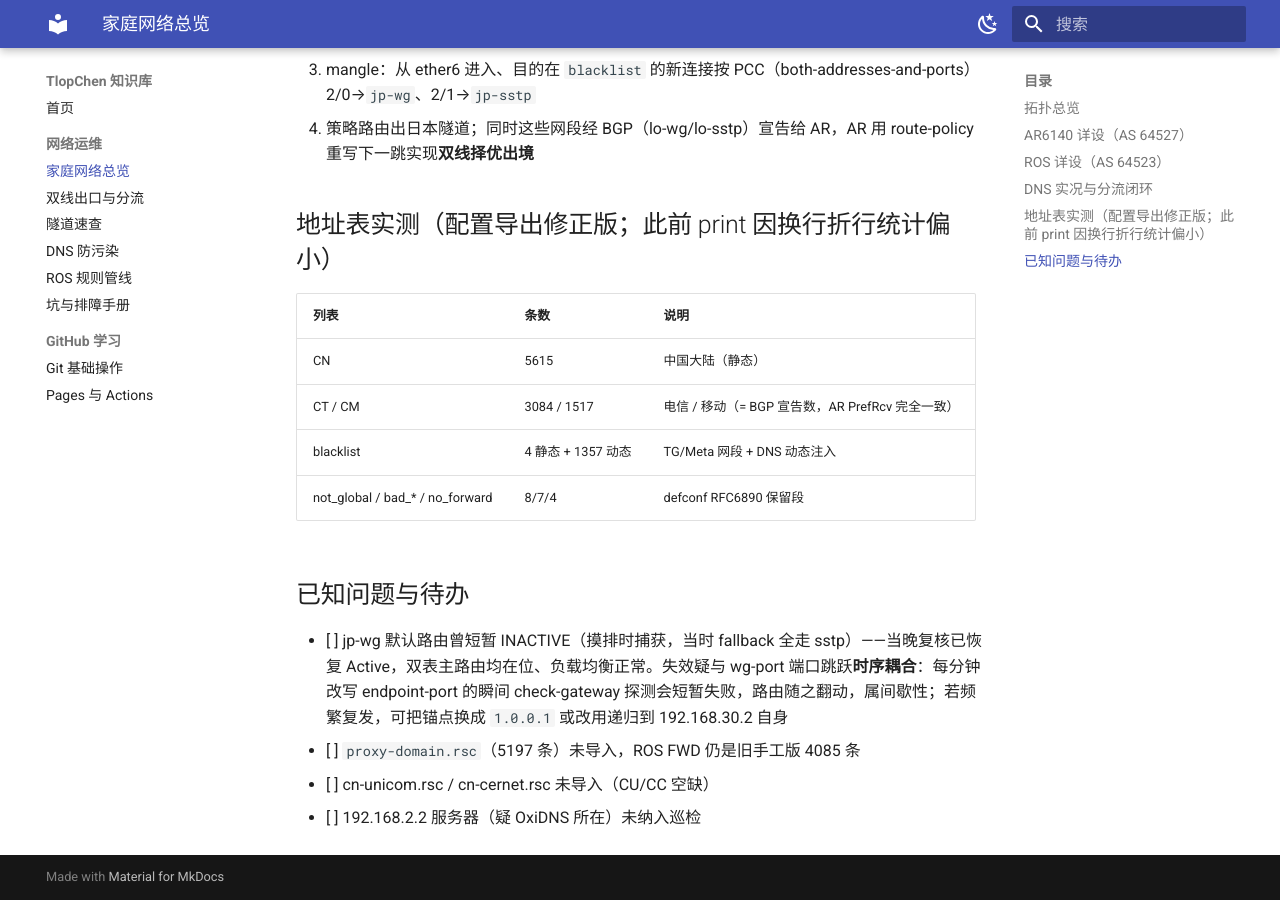
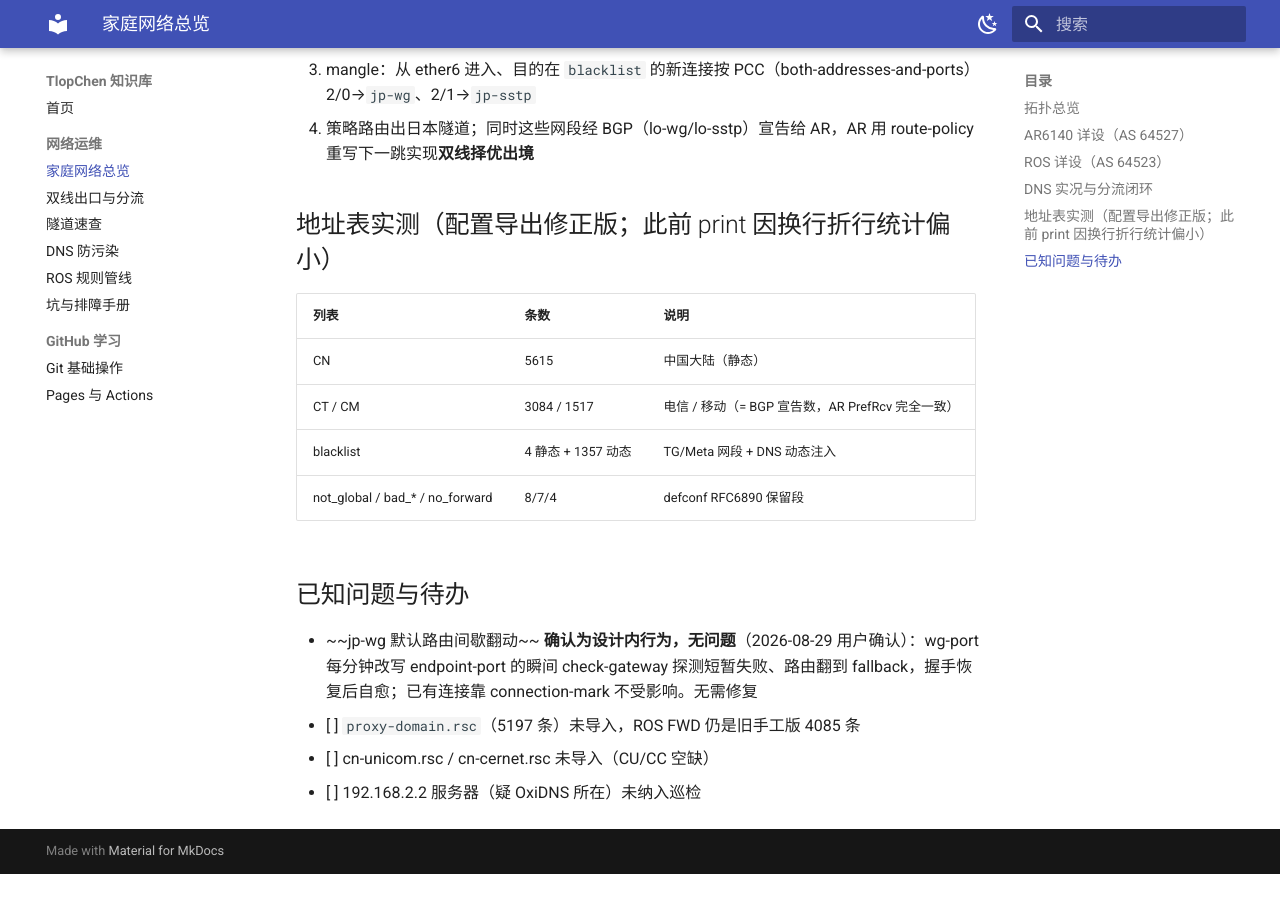
Before and after one commit to TlopChen/wiki, an MkDocs documentation site: the page built from docs/network/home-lab.md, in a window 1280 px wide and 900 px high, scrolled down 1991 px. Built offline with MkDocs 1.6.1 and Material for MkDocs 9.7.7, drawn with Linux system fonts in a browser that asks for light colours; after the commit the page ends 2865 px from its top, so only the background shows below that.

Commit message:
home-lab：jp-wg 路由翻动经用户确认为设计内行为，非问题

```diff
--- a/docs/network/home-lab.md
+++ b/docs/network/home-lab.md
@@ -60,7 +60,7 @@
 
 ## 已知问题与待办
 
-- [ ] jp-wg 默认路由曾短暂 INACTIVE（摸排时捕获，当时 fallback 全走 sstp）——当晚复核已恢复 Active，双表主路由均在位、负载均衡正常。失效疑与 wg-port 端口跳跃**时序耦合**：每分钟改写 endpoint-port 的瞬间 check-gateway 探测会短暂失败，路由随之翻动，属间歇性；若频繁复发，可把锚点换成 `1.0.0.1` 或改用递归到 192.168.30.2 自身
+- ~~jp-wg 默认路由间歇翻动~~ **确认为设计内行为，无问题**（2026-08-29 用户确认）：wg-port 每分钟改写 endpoint-port 的瞬间 check-gateway 探测短暂失败、路由翻到 fallback，握手恢复后自愈；已有连接靠 connection-mark 不受影响。无需修复
 - [ ] `proxy-domain.rsc`（5197 条）未导入，ROS FWD 仍是旧手工版 4085 条
 - [ ] cn-unicom.rsc / cn-cernet.rsc 未导入（CU/CC 空缺）
 - [ ] 192.168.2.2 服务器（疑 OxiDNS 所在）未纳入巡检
```
